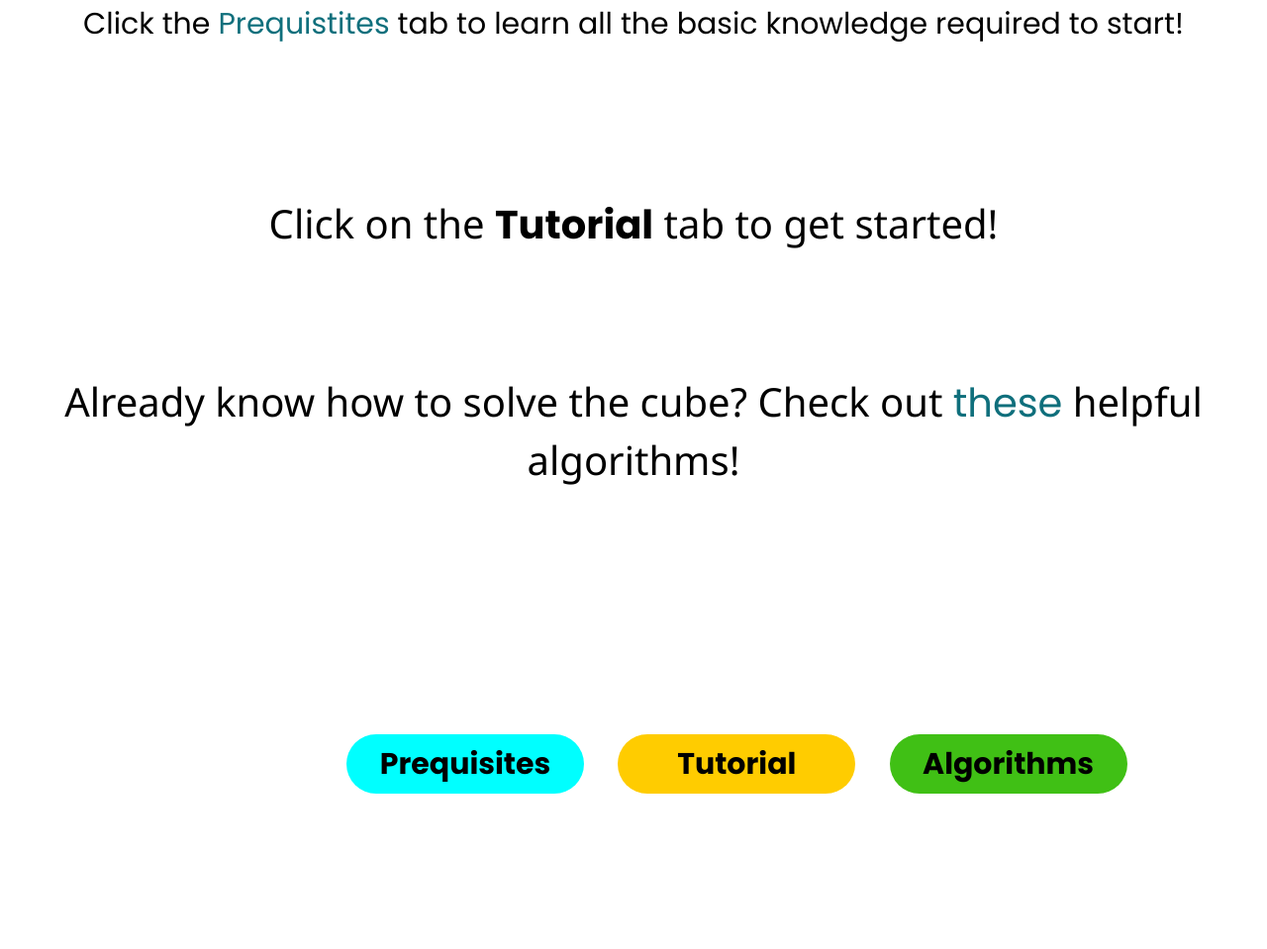
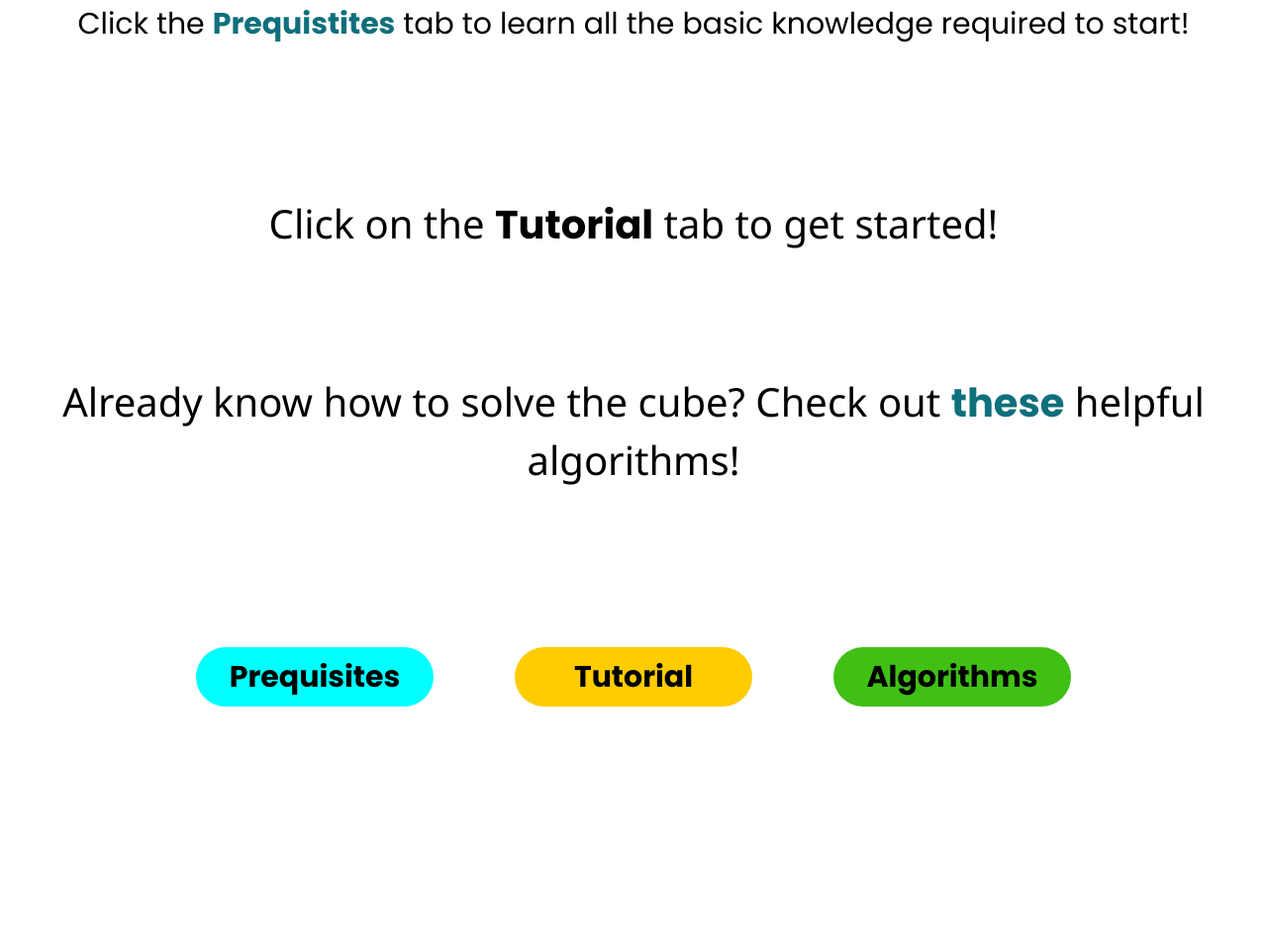
Before and after one commit to vadali-krishna/vadali-krishna.github.io, a plain HTML site: page index.html in a window 1280 px wide. Shown: the part 708-1667 px from the top of the page at 99% size. Drawn offline with Linux system fonts and the light colour scheme.

Commit message:
Add files via upload

```diff
--- a/index.html
+++ b/index.html
@@ -31,7 +31,7 @@
 
 
       <p class="info-0">
-         Click the <a href="prequisite.html" class="prequisite">Prequistites</a> tab to learn all the basic knowledge required to start!
+         Click the <b><a href="prequisite.html" class="prequisite">Prequistites</a></b> tab to learn all the basic knowledge required to start!
       </p>
 
       <p class="info-1">
@@ -40,20 +40,22 @@
 
       <p class="info-2">
          Already know how to solve the cube? Check out
-         <a href="algorithms.html" target="_blank" class="algorithm">these</a> helpful algorithms!
+         <b><a href="algorithms.html" target="_blank" class="algorithm">these</a></b> helpful algorithms!
       </p>
 
-      <a href="prequisite.html" target="_blank"><button class="prequisite-button">
-         Prequisites
-      </button></a>
-
-      <a href="tutorial.html" target="_blank"><button class="tutorial-button">
-         Tutorial
-      </button></a>
-
-      <a href="algorithms.html" target="_blank"><button class="algorithms-button">
-         Algorithms
-      </button></a>
+      <table class="buttons">
+         <tr>
+            <th style="padding: 40px"><a href="prequisite.html" target="_blank"><button class="prequisite-button">
+               Prequisites
+            </button></a></th>
+            <th style="padding: 40px"><a href="tutorial.html" target="_blank"><button class="tutorial-button">
+               Tutorial
+            </button></a></th>
+            <th style="padding: 40px"><a href="algorithms.html" target="_blank"><button class="algorithms-button">
+               Algorithms
+            </button></a></th>
+         </tr>
+      </table>
 
    </body>
 </html>
--- a/styles-index.css
+++ b/styles-index.css
@@ -145,7 +145,7 @@ input[type="checkbox"]{
   font-family:'Segoe UI', Tahoma, Geneva, Verdana, sans-serif;
   padding-top: 120px;
   font-size: 40px;
-  margin-bottom: 250px;
+  padding-bottom: 100px;
 }
 
 .prequisite {
@@ -158,12 +158,17 @@ input[type="checkbox"]{
   color: rgb(15, 111, 124);
 }
 
+.buttons {
+  margin-left: auto;
+  margin-right: auto;
+  padding-top: 20px;
+}
+
 .prequisite-button {
   border: none;
   background-color: aqua;
   height: 60px;
   width: 240px;
-  margin-left: 350px;
   margin-bottom: 200px;
   font-size: 30px;
   border-radius: 30px;
@@ -180,7 +185,6 @@ input[type="checkbox"]{
   background-color: rgb(255, 204, 0);
   height: 60px;
   width: 240px;
-  margin-left: 30px;
   margin-bottom: 200px;
   font-size: 30px;
   border-radius: 30px;
@@ -197,7 +201,6 @@ input[type="checkbox"]{
   background-color: rgb(64, 192, 21);
   height: 60px;
   width: 240px;
-  margin-left: 30px;
   margin-bottom: 200px;
   font-size: 30px;
   border-radius: 30px;
```
